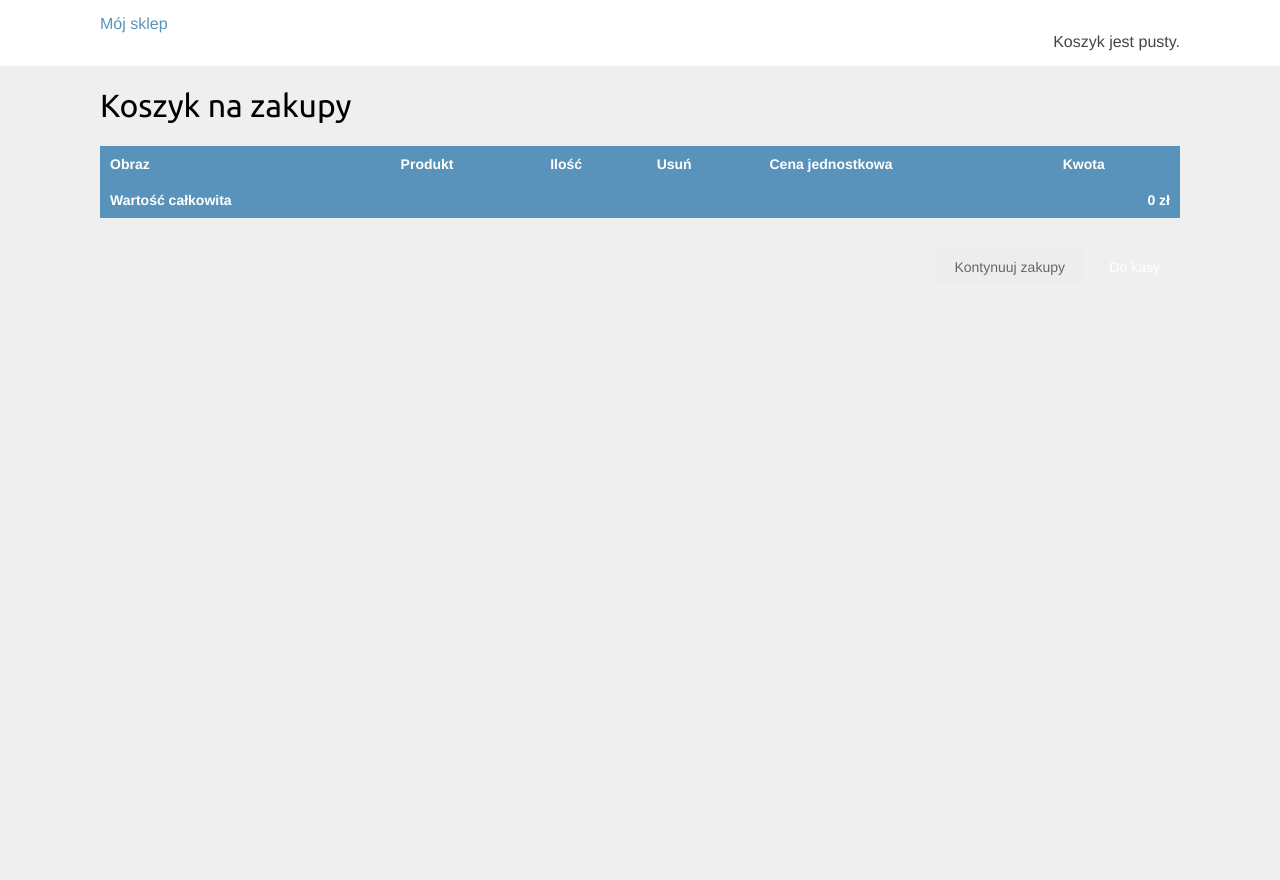
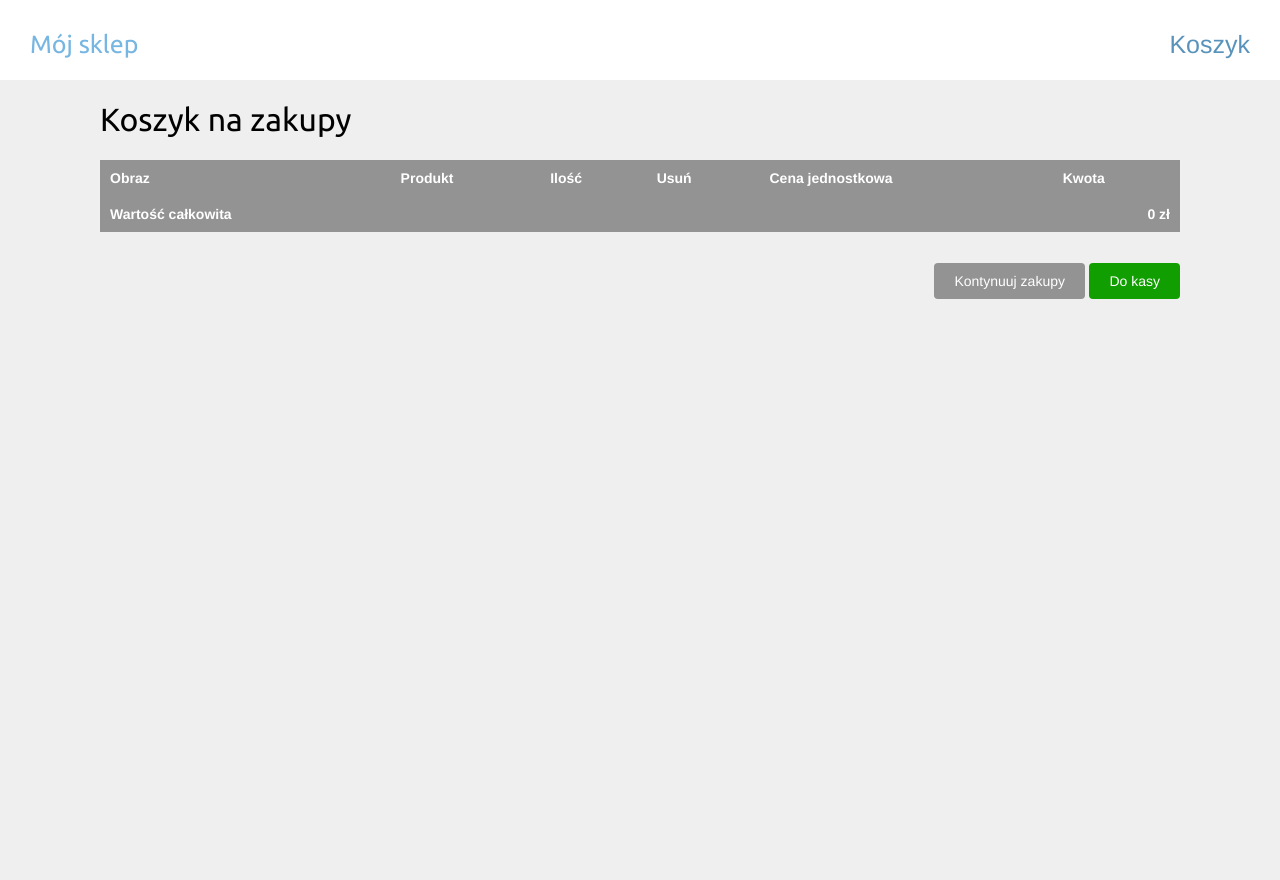
Before and after one commit to pmilosz99/shop_project, a Django app: page /cart/ in a window 1280 px wide. Before the commit the page ends 275 px from the top, so only its background shows below. Run offline with Django 4.2, Linux system fonts and the light colour scheme.

Commit message:
change css, html

```diff
--- a/my_shop/cart/templates/cart/detail.html
+++ b/my_shop/cart/templates/cart/detail.html
@@ -22,8 +22,7 @@
                     <tr>
                         <td>
                             <a href="{{ product.get_absolute_url }}">
-                                <img src="{% if product.image %}{{
-        product.image.url }}{% else %}{% static "img/no_image.png" %}{% endif %}">
+                                <img src="{% if product.image %}{{product.image.url }}{% else %}{% static "img/no_image.png" %}{% endif %}">
                             </a>
                         </td>
                 <td>{{ product.name }}</td>
--- a/my_shop/my_shop/settings.py
+++ b/my_shop/my_shop/settings.py
@@ -126,6 +126,10 @@ USE_TZ = True
 
 STATIC_URL = 'shop/static/'
 
+STATICFILES_DIRS = [
+    os.path.join(BASE_DIR, "shop/static/"),
+]
+
 AUTH_USER_MODEL = 'users.User'
 
 REST_FRAMEWORK = {
--- a/my_shop/orders/templates/orders/order/created.html
+++ b/my_shop/orders/templates/orders/order/created.html
@@ -4,5 +4,5 @@
 {% endblock %}
 {% block content %}
   <h1>Dziękujemy!</h1>
-  <p>Zamówienie zostało złożone, a jego numer to <strong>{{ order.id }}</strong>.</p>
+  <p>Zamówienie zostało złożone, na Twój email zostało wysłane potwierdzenie zamówienia, a jego numer to <strong>{{ order.id }}</strong>.</p>
 {% endblock %}
--- a/my_shop/shop/static/base.css
+++ b/my_shop/shop/static/base.css
@@ -23,7 +23,7 @@ a:hover {
 
 a.button, input[type="submit"] {
     color:#fff;
-    background:##109e01;
+    background:#109e01;
     border-radius:4px;
     padding:10px 20px;
     font-size:14px;
@@ -31,8 +31,8 @@ a.button, input[type="submit"] {
 }
 
 a.button.light {
-    color:#666;
-    background:#ededed;
+    color:#fff;
+    background:#939393;
 }
 
 .text-left {
@@ -65,7 +65,7 @@ tbody tr.subtotal {
 }
 
 thead th, tbody tr.total {
-    background:#5993bb;
+    background:#939393;
     color:#fff;
     font-weight:bold;
 }
@@ -120,28 +120,27 @@ ul.errorlist {
 #header {
     background:#fff;
     color:#444;
-    padding:15px 100px;
-    overflow:auto;
+    height: 10%;
+    box-shadow: 0 2px 8px 0 rgba(0, 0, 0, 0.3);
+    font-size:25px;
 }
 
-#header .leftheader .logo {
+#header .logo {
     font-family: 'Ubuntu', sans-serif;
     float:left;
-    color:#333;
-    font-size:22px;
-    padding: 20px;
-    margin-right:10%;
-    box-shadow: 0 2px 8px 0 rgba(0, 0, 0, 0.3);
+    padding: 30px 0 0 30px;
 }
 
 #header .cart {
     float:right;
+    padding: 30px 30px 0 0;
 }
 
 #content {
     padding:0 100px;
     background: #efefef;
     overflow:hidden;
+    height: 100%;
 }
 
 #sidebar {
@@ -183,16 +182,16 @@ ul.errorlist {
 
 .product-list .item {
     width:25%;
-    padding:10px 20px 10px 0;
+    margin: 10px;
     float:left;
     text-align:center;
     line-height:1.2;
     background: #fff;
+    box-shadow: 0 2px 8px 0 rgba(0, 0, 0, 0.3);
 }
 
 .product-list .item img {
     width:100%;
-    margin-bottom:8px;
 }
 
 .product-detail {
@@ -208,7 +207,8 @@ ul.errorlist {
 .product-detail img {
     width:40%;
     float:left;
-    padding:0 20px 20px 0;
+    box-shadow: 0 2px 8px 0 rgba(0, 0, 0, 0.3);
+    margin: 0 25px 0 0;
 }
 
 .product-detail h1 {
@@ -223,13 +223,22 @@ ul.errorlist {
     float:left;
 }
 
+.order-form input[type="text"]{
+    background: #fff;
+}
+
+.order-form input[type="email"]{
+    background: #fff;
+}
+
 .order-info {
     float:right;
     width:300px;
-    background:#efefef;
+    background:#fff;
     padding:10px 20px;
     color:#333;
     border-bottom:4px solid #5993bb;
+    box-shadow: 0 2px 8px 0 rgba(0, 0, 0, 0.3);
 }
 
 .order-info h3 {
--- a/my_shop/shop/templates/shop/base.html
+++ b/my_shop/shop/templates/shop/base.html
@@ -8,12 +8,8 @@
 </head>
 <body>
   <div id="header">
-    <div id="leftheader">
       <a href="/" class="logo">Mój sklep</a>
-    </div>
-    <div class="cart">
-      Koszyk jest pusty.
-    </div>
+      <a href="/cart/" class="cart">Koszyk</a>
   </div>
   <div id="content">
     {% block content %}
```
Also changed, not shown: my_shop/db.sqlite3.
